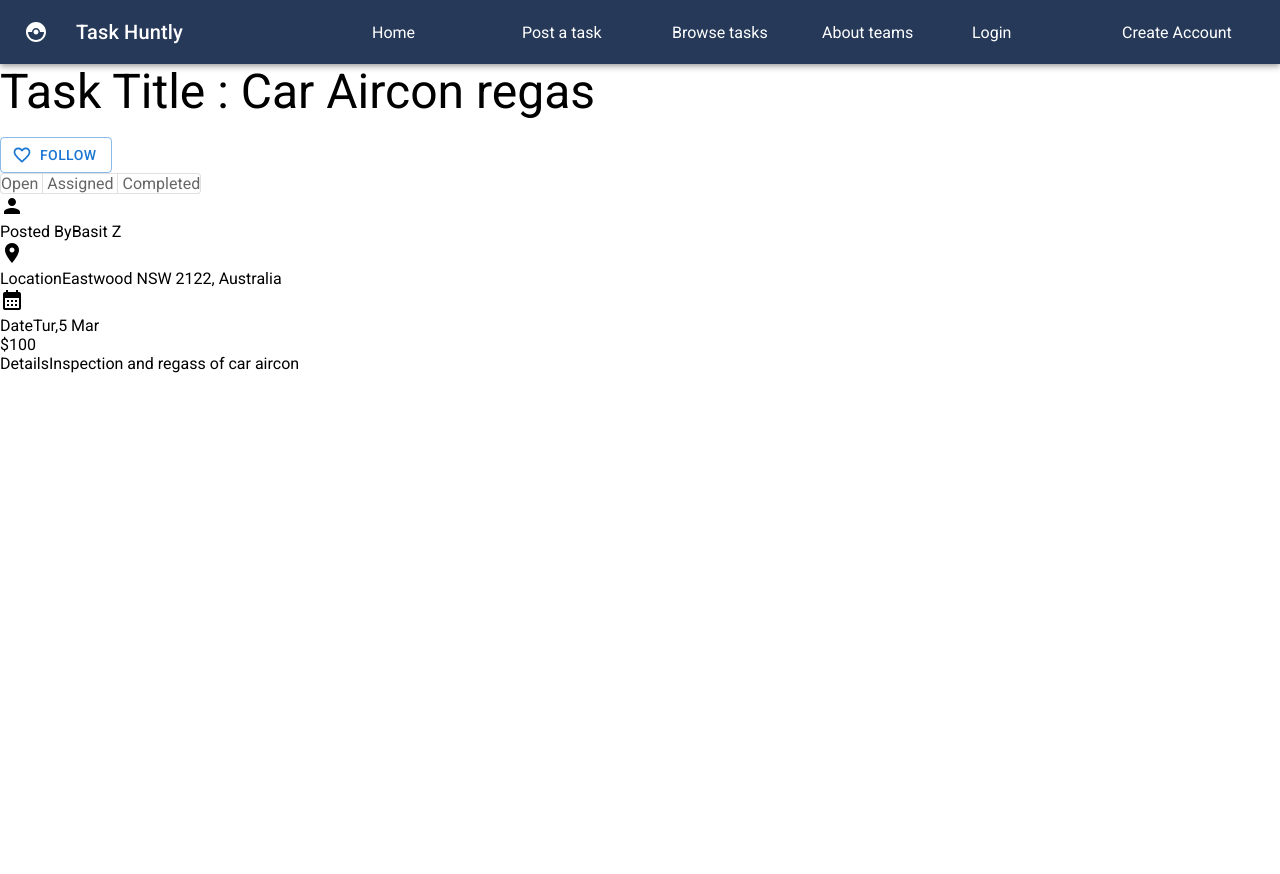
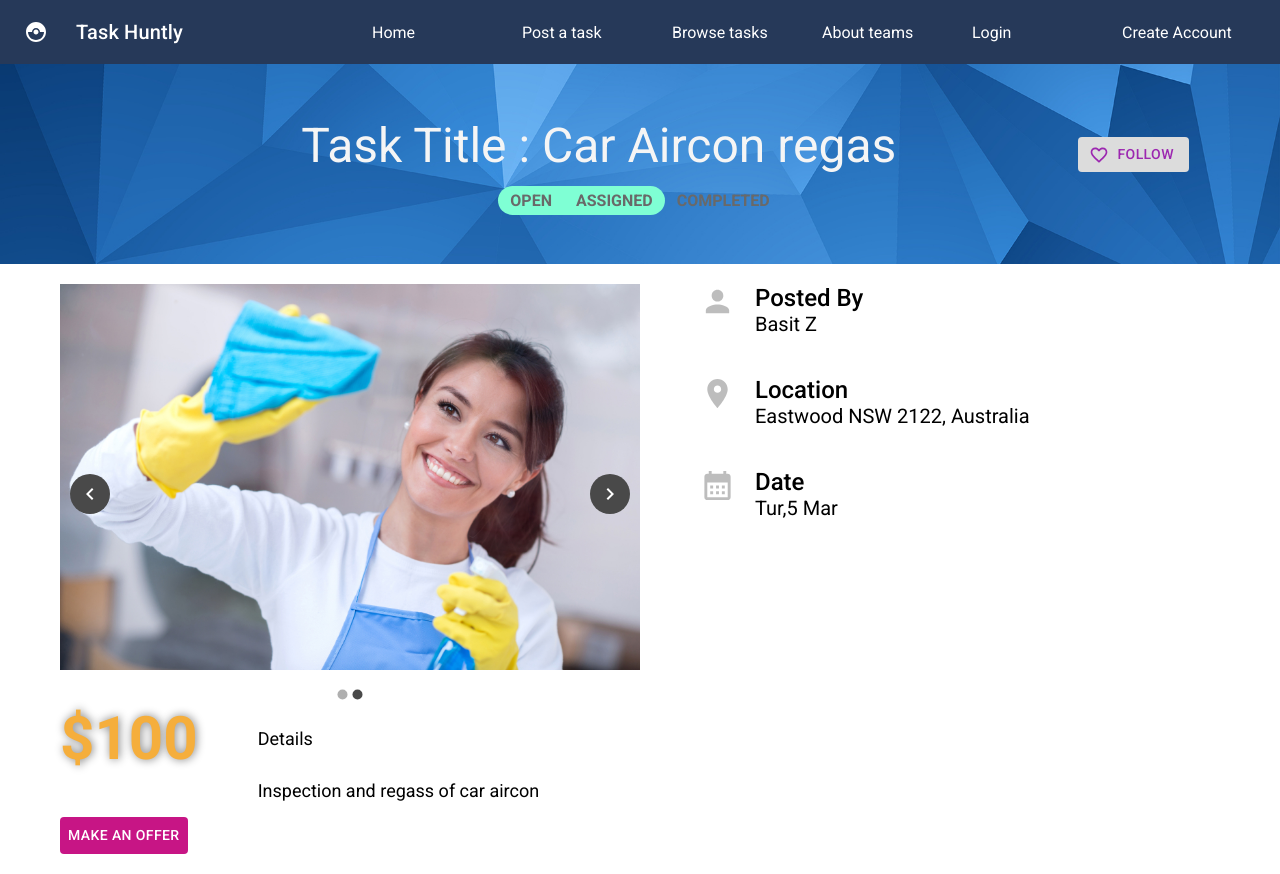
Before and after one commit to TaskComing/Tasker-Coming-Front-end, a React (Create React App) app: page /task-details in a window 1280 px wide. Before the commit the page ends 800 px from the top, so only its background shows below. Built offline with nearby package versions, Linux system fonts and the light colour scheme.

Commit message:
tas-17:make offer page, added JSX and styles

```diff
--- a/package.json
+++ b/package.json
@@ -21,6 +21,7 @@
     "react-helmet-async": "^1.3.0",
     "react-hot-toast": "^2.4.0",
     "react-images-uploading": "^3.1.7",
+    "react-material-ui-carousel": "^3.4.2",
     "react-router-dom": "^6.8.1",
     "react-scripts": "5.0.1",
     "styled-components": "^5.3.6",
--- a/src/pages/make-offer/OfferForm.js
+++ b/src/pages/make-offer/OfferForm.js
@@ -7,7 +7,7 @@ import DialogActions from '@mui/material/DialogActions';
 import DialogContent from '@mui/material/DialogContent';
 import DialogTitle from '@mui/material/DialogTitle';
 
-const style = {};
+// const style = {};
 
 export default function FormDialog() {
   const [open, setOpen] = React.useState(false);
@@ -15,7 +15,7 @@ export default function FormDialog() {
   const handleClose = () => setOpen(false);
 
   return (
-    <div>
+    <div style={{ marginTop: '10px' }}>
       <Button sx={{ bgcolor: '#c71585', color: '#ffffff' }} onClick={handleOpen}>
         make an offer
       </Button>
--- a/src/pages/make-offer/TaskBody.js
+++ b/src/pages/make-offer/TaskBody.js
@@ -1,45 +1,13 @@
 import * as React from 'react';
-// import Button from '@mui/material/Button';
-// import Typography from '@mui/material/Typography';
-// import Dialog from '@mui/material/Dialog';
-// import TextField from '@mui/material/TextField';
-// import DialogActions from '@mui/material/DialogActions';
-// import DialogContent from '@mui/material/DialogContent';
-// import DialogTitle from '@mui/material/DialogTitle';
-import LocationOnIcon from '@mui/icons-material/LocationOn';
-import PersonIcon from '@mui/icons-material/Person';
-import CalendarMonthIcon from '@mui/icons-material/CalendarMonth';
+import './TaskTitle.css';
 
 export default function TaskBody({ task }) {
   return (
-    <div>
-      <div>
-        <div>
-          <PersonIcon />
-        </div>
-        <div>
-          <span>Posted By</span>
-          <span>{task.name}</span>
-        </div>
-      </div>
-      <div>
-        <div>
-          <LocationOnIcon />
-        </div>
-        <div>
-          <span>Location</span>
-          <span>{task.address}</span>
-        </div>
-      </div>
-
-      <div>
-        <div>
-          <CalendarMonthIcon />
-        </div>
-        <div>
-          <span>Date</span>
-          <span>{task.date}</span>
-        </div>
+    <div className="price-box">
+      <div className="task-price">${task.price}</div>
+      <div className="task-description">
+        <p>Details</p>
+        <p>{task.detail}</p>
       </div>
     </div>
   );
--- a/src/pages/make-offer/TaskDetails.js
+++ b/src/pages/make-offer/TaskDetails.js
@@ -1,12 +1,55 @@
 import React from 'react';
+import Carousel from 'react-material-ui-carousel';
+import './TaskTitle.css';
+// import Box from '@mui/material/Box';
+import LocationOnIcon from '@mui/icons-material/LocationOn';
+import PersonIcon from '@mui/icons-material/Person';
+import CalendarMonthIcon from '@mui/icons-material/CalendarMonth';
+import houseClean from '../../assets/images/houseclean.jpeg';
 
 function TaskDetails({ task }) {
   return (
-    <div>
-      <div>${task.price}</div>
-      <div>
-        <span>Details</span>
-        <span>{task.detail}</span>
+    <div className="task-details">
+      <div className="task-carousel">
+        <Carousel animation="slide" navButtonsAlwaysVisible autoPlay="false">
+          <img
+            // src="https://soymotor.com/sites/default/files/imagenes/noticia/audi-s3-sedan-frontal-2-soymotor.jpg"
+            src={houseClean}
+            alt="houseclean"
+          />
+          <img src={houseClean} alt="houseclean" />
+          {/* <img src="../../assets/images/top.jpg" alt="houseclean" /> */}
+        </Carousel>
+      </div>
+      <div className="tasker-info">
+        <div className="person-info">
+          <div>
+            <PersonIcon color="disabled" fontSize="large" />
+          </div>
+          <div>
+            <p style={{ fontWeight: 500, fontSize: '24px' }}>Posted By</p>
+            <p>{task.name}</p>
+          </div>
+        </div>
+        <div className="person-info">
+          <div>
+            <LocationOnIcon color="disabled" fontSize="large" />
+          </div>
+          <div>
+            <p style={{ fontWeight: 500, fontSize: '24px' }}>Location</p>
+            <p>{task.address}</p>
+          </div>
+        </div>
+
+        <div className="person-info">
+          <div>
+            <CalendarMonthIcon color="disabled" fontSize="large" />
+          </div>
+          <div>
+            <p style={{ fontWeight: 500, fontSize: '24px' }}>Date</p>
+            <p>{task.date}</p>
+          </div>
+        </div>
       </div>
     </div>
   );
--- a/src/pages/make-offer/TaskPage.js
+++ b/src/pages/make-offer/TaskPage.js
@@ -3,16 +3,20 @@ import TaskTitle from './TaskTitle';
 import taskData from './taskData';
 import TaskBody from './TaskBody';
 import TaskDetails from './TaskDetails';
+import OfferForm from './OfferForm';
 
 const task = taskData[0];
 
 function TaskPage() {
   return (
-    <>
+    <div>
       <TaskTitle task={task} />
-      <TaskBody task={task} />
-      <TaskDetails task={task} />
-    </>
+      <div className="task-information">
+        <TaskDetails task={task} />
+        <TaskBody task={task} />
+        <OfferForm />
+      </div>
+    </div>
   );
 }
 
--- a/src/pages/make-offer/TaskTitle.css
+++ b/src/pages/make-offer/TaskTitle.css
@@ -0,0 +1,92 @@
+* {
+  margin: 0;
+  padding: 0;
+  box-sizing: border-box;
+  font-family: 'Roboto', sans-serif;
+}
+
+.left-container {
+  opacity: 0;
+}
+button.unfollowing-button {
+  background-color: gainsboro;
+  border: none;
+}
+
+button.unfollowing-button:hover {
+  background-color: #9c27b0;
+  color: white;
+  padding: 6px 16px;
+}
+
+button.following-button {
+  background-color: #9c27b0;
+  color: white;
+  border: none;
+}
+
+button.following-button:hover {
+  background-color: #9c27b0;
+  color: white;
+  border: none;
+  padding: 6px 16px;
+}
+.start-process {
+  border-top-left-radius: 24px;
+  border-bottom-left-radius: 24px;
+}
+.highlight-process {
+  background-color: aquamarine;
+}
+.end-process {
+  border-top-right-radius: 24px;
+  border-bottom-right-radius: 24px;
+}
+.process-bar span {
+  padding: 5px 12px;
+  text-transform: uppercase;
+  font-weight: 700;
+  color: dimgrey;
+}
+.task-details {
+  display: flex;
+}
+.task-carousel {
+  width: 50%;
+}
+.tasker-info {
+  width: 50%;
+  padding-left: 60px;
+}
+.person-info {
+  display: flex;
+  font-size: 20px;
+  margin-bottom: 40px;
+}
+.person-info p {
+  padding-left: 20px;
+}
+.task-information {
+  padding: 20px 60px;
+}
+.task-carousel img {
+  width: 100%;
+}
+.price-box {
+  display: flex;
+}
+.task-price {
+  font-size: 60px;
+  font-weight: 800;
+  font-style: @import url('https://fonts.googleapis.com/css2?family=Tilt+Neon&display=swap');
+  color: #f5ae3c;
+  text-shadow: grey 1px 0 10px;
+}
+.task-description {
+  padding-left: 60px;
+  line-height: 2rem;
+  font-size: 18px;
+}
+.task-description p {
+  padding-top: 20px;
+}
--- a/src/pages/make-offer/TaskTitle.js
+++ b/src/pages/make-offer/TaskTitle.js
@@ -1,58 +1,83 @@
-import * as React from 'react';
-import { useState } from 'react';
+import React, { useState } from 'react';
 import Button from '@mui/material/Button';
 import Typography from '@mui/material/Typography';
 import FavoriteBorderIcon from '@mui/icons-material/FavoriteBorder';
 import FavoriteIcon from '@mui/icons-material/Favorite';
-import Divider from '@mui/material/Divider';
+// import Divider from '@mui/material/Divider';
 import Box from '@mui/material/Box';
+import './TaskTitle.css';
+import top from '../../assets/images/top.jpg';
 
 export default function TaskTitle({ task }) {
-  const { title, process, status } = task;
+  const { title } = task;
+  const { process, status } = task;
 
   const [following, setFollowing] = useState(false);
   const handleFollowingClick = () => {
     setFollowing(!following);
   };
+  const currentStepIndex = process.indexOf(status);
 
   return (
-    <div>
-      <Typography variant="h3" gutterBottom>
+    <Box
+      style={{
+        backgroundImage: `url(${top})`,
+        backgroundSize: 'cover',
+        height: '200px',
+        display: 'flex',
+        flexDirection: 'column',
+        alignItems: 'stretch',
+        justifyContent: 'center',
+      }}
+    >
+      <Box
+        style={{
+          // backgroundImage: `url(${top})`,
+          // backgroundSize: 'cover',
+          // height: '200px',
+          display: 'flex',
+          flexDirection: 'row',
+          alignItems: 'center',
+          justifyContent: 'space-around',
+        }}
+      >
+        <div className="left-container">Left</div>
+        <Typography style={{ textAlign: 'center', color: '#f5f5f5' }} variant="h3" gutterBottom>
           Task Title : {title}
         </Typography>
-      {/* ternary operator */}
+
         <Button
+          className={following ? 'following-button' : 'unfollowing-button'}
+          color="secondary"
           onClick={handleFollowingClick}
           variant="outlined"
           startIcon={following ? <FavoriteIcon /> : <FavoriteBorderIcon />}
         >
           {following ? 'following' : 'follow'}
         </Button>
-
+      </Box>
       <Box
-        sx={{
+        style={{
           display: 'flex',
-          alignItems: 'center',
-          width: 'fit-content',
-          border: (theme) => `1px solid ${theme.palette.divider}`,
-          borderRadius: 1,
-          bgcolor: 'background.paper',
-          color: 'text.secondary',
-          '& svg': {
-            m: 1.5,
-          },
-          '& hr': {
-            mx: 0.5,
-          },
+          justifyContent: 'center',
         }}
       >
-        {process.map((step, index) => (
-          <>
-            <span className={step === status ? 'current-status' : 'normal-status'}>{step}</span>
-            {index + 1 !== process.length && <Divider orientation="vertical" flexItem />}
-          </>
-        ))}
+        {/* 1. currentStepIndex >= index - add background color
+        实际的状态 0 1 2
+        process bar上的每一个item 0 1 2
+        2.  */}
+        <div className="process-bar">
+          {process.map((step, index) => {
+            let processClassName = '';
+            if (index === 0) processClassName += 'start-process ';
+            if (currentStepIndex === index) processClassName += 'end-process ';
+            if (currentStepIndex >= index) processClassName += 'highlight-process ';
+
+            // const classN = 'class1 class2class3'
+            return <span className={processClassName}>{step}</span>;
+          })}
+        </div>
       </Box>
-    </div>
+    </Box>
   );
 }
--- a/src/pages/make-offer/taskData.js
+++ b/src/pages/make-offer/taskData.js
@@ -13,7 +13,7 @@ const taskData = [
     price: 100,
     detail: 'Inspection and regass of car aircon',
     process: ['Open', 'Assigned', 'Completed'],
-    status: 'Open',
+    status: 'Assigned',
   },
   {
     id: 1,
```
Also changed, not shown: src/assets/images/houseclean.jpeg (added). Lines whose indentation alone changed are shown as unchanged.
